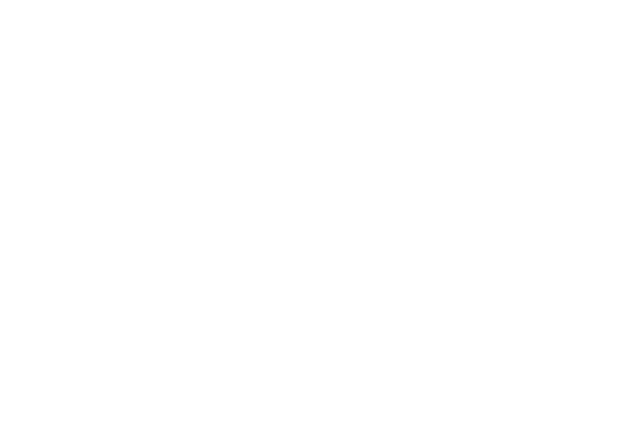
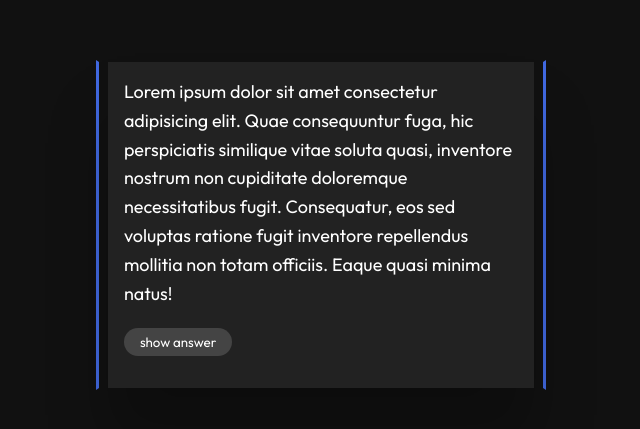
Before and after one commit to BrownEdgar/react-milkyway, a React (Create React App) app: page / in a window 1280 px wide. Shown: the part 175-604 px from the top of the page, without its empty margins (319-959 px from the left). Built offline with nearby package versions, Linux system fonts and the light colour scheme; no server answers.

Commit message:
add krknutyun

```diff
--- /dev/null
+++ b/src/components/Edgar/Krknutyun/App.css
@@ -0,0 +1,76 @@
+.wrap {
+	width: 100%;
+	height: 100vh;
+	display: flex;
+	justify-content: center;
+	align-items: center;
+	background-color: #111;
+}
+
+.box{
+	border-right: 3px solid royalblue;
+	border-left: 3px solid royalblue;
+	color: #fff;
+	padding: 1rem;
+	position: relative;
+	padding: 1rem;
+	border-radius: 0;
+	transform-style: preserve-3d;
+	perspective: 1000px;
+	height: 330px
+}
+.box p {
+	line-height: 1.6;
+	font-size: 18px;
+}
+
+.box button {
+	padding: 6px 16px;
+	border: 0;
+	margin: 20px 0;
+	cursor: pointer;
+	border-radius: 16px;
+	background-color: #444;
+	color: #fff;
+	transition: 0.3s;
+
+}
+
+.box button:hover{
+	color: greenyellow;
+	transition: 0.3s;
+}
+
+.box button:active {
+	scale: 0.95;
+	transition: 0.3s;
+	background-color: #fff;
+	color: #111;
+}
+
+.box>div {
+	position: absolute;
+	width: 96%;
+	margin: 0 auto;
+	height: 100%;
+	left: 2%;
+	top: 0px;
+	backface-visibility: hidden;
+	transition: transform 1s;
+	box-shadow: rgba(0, 0, 0, 0.25) 0px 54px 55px;
+background-color: #222;
+	padding: 1rem;
+}
+
+.answer {
+	transform: rotateY(-180deg);
+
+}
+
+.box.active .answer {
+	transform: rotateY(0deg);
+}
+
+.box.active .question {
+	transform: rotateY(180deg);
+}
--- /dev/null
+++ b/src/components/Edgar/Krknutyun/App.jsx
@@ -0,0 +1,47 @@
+import axios from 'axios';
+import React, { useState, useEffect } from 'react';
+import DinamicContent from './DinamicContent';
+
+import './App.css'
+
+
+export default function App() {
+	const [isActive, setIsActive] = useState(false)
+	const [data, setData] = useState([{
+		id: 1,
+		question: 'Lorem ipsum dolor sit amet consectetur adipisicing elit. Quae consequuntur fuga, hic perspiciatis similique vitae soluta quasi, inventore nostrum non cupiditate doloremque necessitatibus fugit. Consequatur, eos sed voluptas ratione fugit inventore repellendus mollitia non totam officiis. Eaque quasi minima natus!',
+		answer: "Lorem ipsum dolor sit amet consectetur, adipisicing elit. Numquam, architecto.",
+		isShow: false
+	}])
+	const handleClick = () => {
+		setIsActive(!isActive)
+	 }
+
+	return (
+		<div className='wrap'>
+			<div className={`box ${isActive ? 'active' : ""}`}>
+				<div className='question'>
+					<p>
+						{data[0].question}
+					</p>
+					<button onClick={handleClick}>show answer</button>
+				</div>
+				<div className='answer'>
+					<p>
+						{data[0].answer}
+					</p>
+					<button onClick={handleClick}>hide</button>
+				</div>
+			</div>
+		</div>
+	)
+}
+
+
+//useEffect
+//useTRansition
+//props.children
+// what is ....
+//useReducer
+// ? :
+// ui button
--- /dev/null
+++ b/src/components/Edgar/Krknutyun/DinamicContent.css
@@ -0,0 +1,39 @@
+.box {
+	width: 450px;
+	padding: 10px;
+	border-radius: 16px;
+	border: 2px solid #111;
+	margin: 20px;
+	position: relative;
+}
+.box.dark {
+	background-color: #333;
+	color: royalblue;
+}
+.box.light{
+	background-color: #d2d2d2;
+	color: #111;
+}
+.box.purple{
+	background-color: purple;
+	color: #fff;
+}
+
+
+
+.box >img {
+	width: 100%;
+	object-fit: cover;
+}
+
+.box > p {
+	margin: 10px auto;
+}
+
+.box>h1 {
+	margin: 10px auto;
+	text-align: center;
+	background-color: orangered;
+	padding: 4px;
+	border-radius: 4px;
+}
--- /dev/null
+++ b/src/components/Edgar/Krknutyun/DinamicContent.jsx
@@ -0,0 +1,20 @@
+import React from 'react'
+import PropTypes from 'prop-types'
+
+import './DinamicContent.css'
+
+export default function DinamicContent(props) {
+	return (
+		<div className={`box ${props.variant}`}>
+			{props.children}
+		</div>
+	)
+}
+
+DinamicContent.defaultProps = {
+	variant: 'light'
+}
+
+PropTypes.propTypes = {
+	variant: PropTypes.oneOf(['dark', 'light', 'purple'])
+}
--- a/src/index.js
+++ b/src/index.js
@@ -1,7 +1,7 @@
 import React from 'react';
 import ReactDOM from 'react-dom/client';
 import './index.css';
-import App from './components/Edgar/Pagination/App'
+import App from './components/Edgar/Krknutyun/App'
 
 
 const root = ReactDOM.createRoot(document.getElementById('root'));
```
